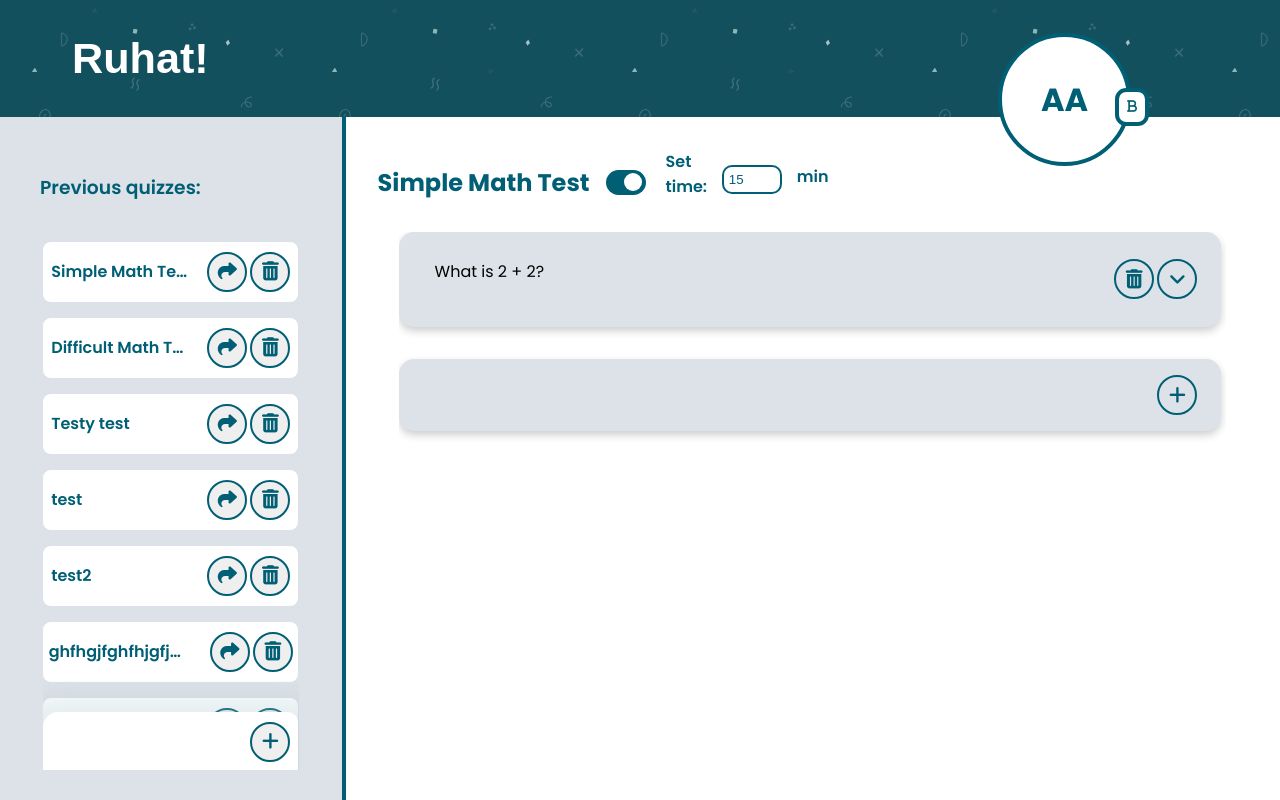
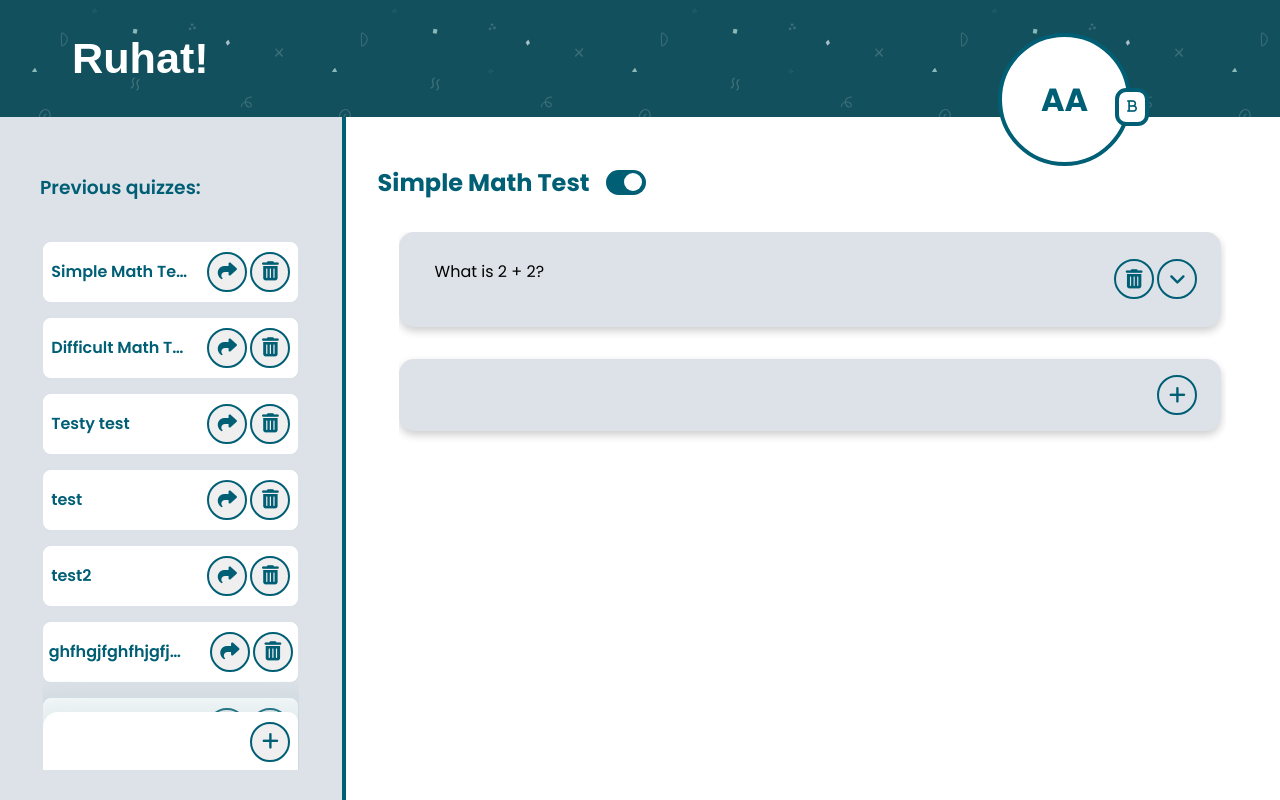
Before and after one commit to nikitave/ruhat, a Flask app: page /workspace?id=123 in a window 1280 px wide. Run offline with Flask 2, Linux system fonts and the light colour scheme; a user stored in the database is signed in; data comes from the database, SQL or seed files in the repository; some libraries are stand-ins or nearby versions; some web fonts are replaced.

Commit message:
deleted timer

```diff
--- a/static/css/workingspace.css
+++ b/static/css/workingspace.css
@@ -765,34 +765,6 @@ form {
     display: none;
 }
 
-.time-left-label {
-    text-align: center;
-    padding-top: 20px;
-    color: #005F75;
-    font-weight: 600;
-}
-
-.timer {
-    margin-left: 20px;
-    color: #005F75;
-    font-weight: 600;
-    display: flex;
-}
-
-.type-number {
-    padding: 0;
-    margin-top: 10px;
-
-}
-
-.enter_number {
-    border: 2px solid #005F75;
-    border-radius: 10px;
-    padding: 5px;
-    width: 60px;
-    color: #005F75;
-}
-
 
 
 @media(max-width: 1180px) {
--- a/templates/workspace.html
+++ b/templates/workspace.html
@@ -65,7 +65,6 @@
 
                     Download results
                 </button>
-                <p class="time-left-label">Time left: 15min 23sec</p>
             </div>
         </div>
     </div>
@@ -140,13 +139,6 @@
                                 <span class="slider"></span>
                             {% endif %}
                 </label>
-                <div class="timer">
-                    Set time:
-                    <form class="type-number" action="submit">
-                        <input class="enter_number"  type="number" value="15" />
-                    </form>
-                    <p style="margin-top: 15px ;"> min</p>
-                </div>
             </div>
 
 
```
